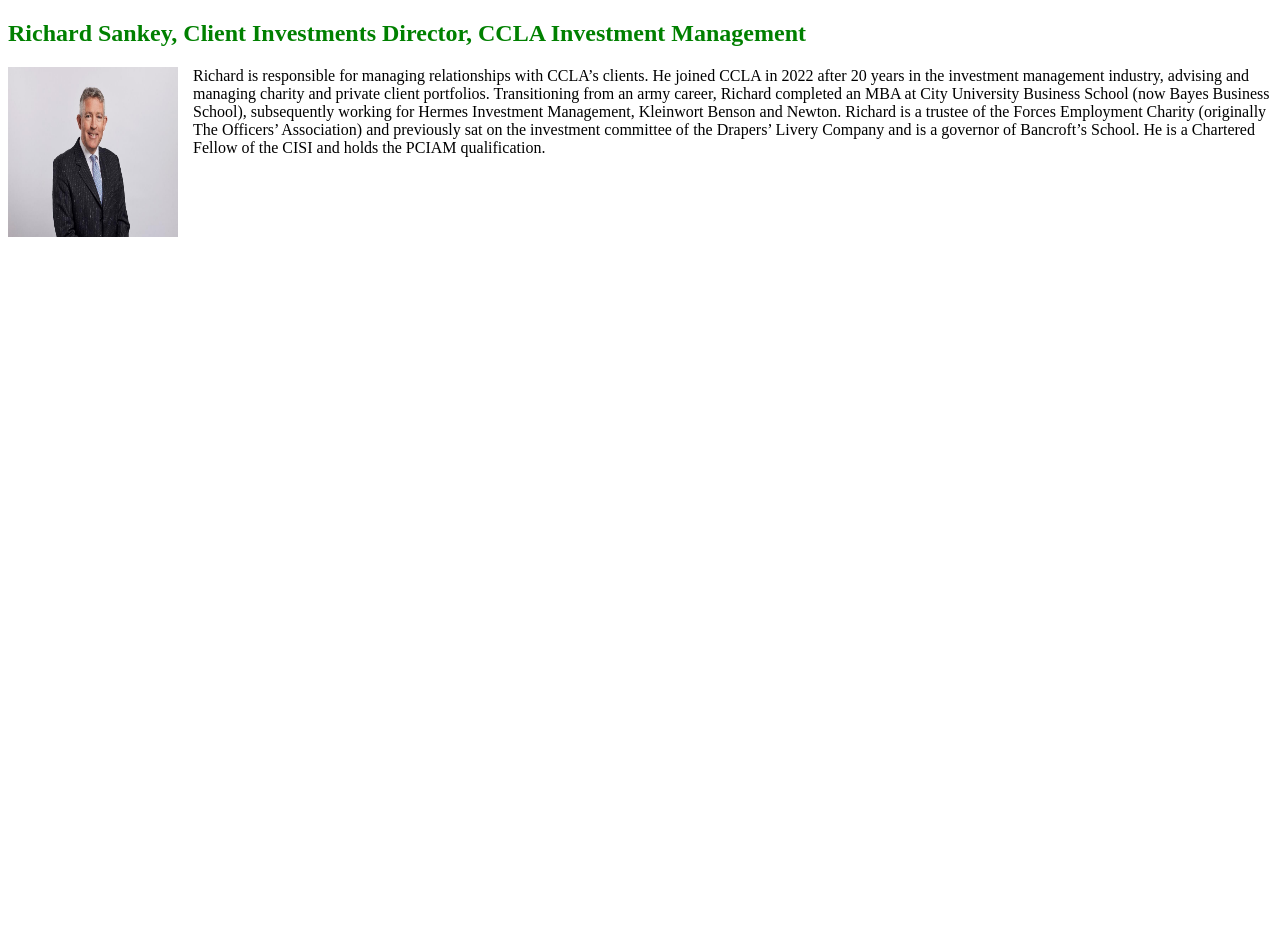
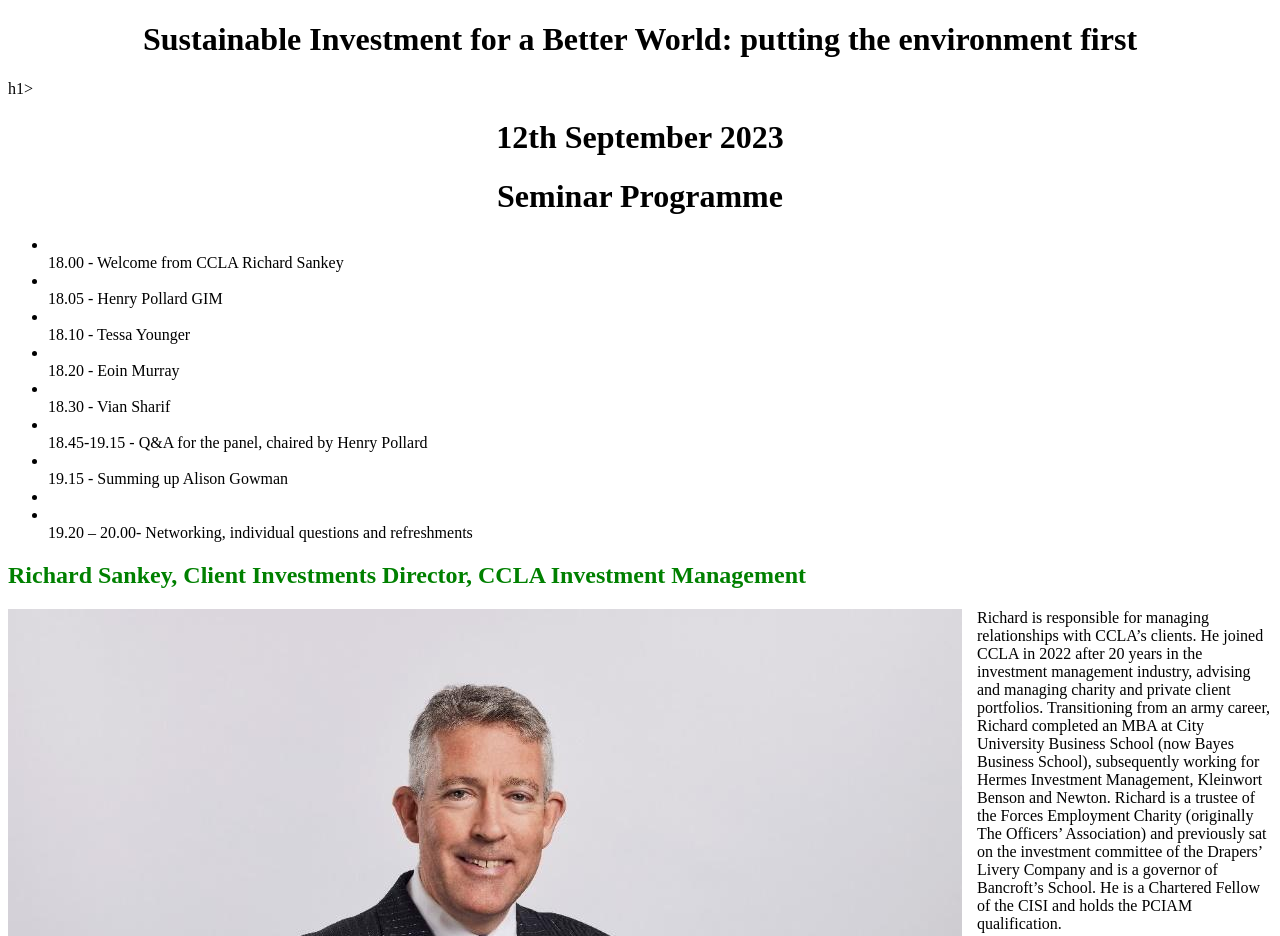
Before and after one commit to wcit-stuart/wcit-stuart.github.io, a plain HTML site: page index.html in a window 1280 px wide. Shown: the top 936 px of the page. Before the commit the page ends 800 px from the top, so only its background shows below. Drawn offline with Linux system fonts and the light colour scheme.

Commit message:
Update index.html

```diff
--- a/index.html
+++ b/index.html
@@ -5,16 +5,32 @@
 img {
   float: left;
 }
+h1 {
+  text-align: center;
+}
 h2 {
   color: green;
 }
 </style>
 </head>
 <body>
+<h1>Sustainable Investment for a Better World: putting the environment first</h1>h1>
+<h1>12th September 2023</h1>
+<h1>Seminar Programme</h1>
+<ul>
+<li></li>18.00 - Welcome from CCLA Richard Sankey </li>
+<li></li>18.05 - Henry Pollard GIM  </li>
+<li></li>18.10 - Tessa Younger  </li>
+<li></li>18.20 - Eoin Murray   </li>
+<li></li>18.30 - Vian Sharif  </li>
+<li></li>18.45-19.15 - Q&A for the panel, chaired by Henry Pollard  </li>
+<li></li>19.15 - Summing up Alison Gowman  </li>
+<li></li>
+<li></li>19.20 – 20.00- Networking, individual questions and refreshments  </li>
+</ul>
 
 <h2 >Richard Sankey, Client Investments Director, CCLA Investment Management</h2>
-
-<p><img src="images/image6.jpg" alt="Sankey" style="width:170px;height:170px;margin-right:15px;">
+<p><img src="images/image6.jpg" alt="Sankey" style="margin-right:15px;">
 Richard is responsible for managing relationships with CCLA’s clients. He joined CCLA in 2022 after 20 years in the investment management industry, advising and managing charity and private client portfolios.  Transitioning from an army career, Richard completed an MBA at City University Business School (now Bayes Business School), subsequently working for Hermes Investment Management, Kleinwort Benson and Newton. Richard is a trustee of the Forces Employment Charity (originally The Officers’ Association) and previously sat on the investment committee of the Drapers’ Livery Company and is a governor of Bancroft’s School. He is a Chartered Fellow of the CISI and holds the PCIAM qualification.
 </body>
 </html>
```
